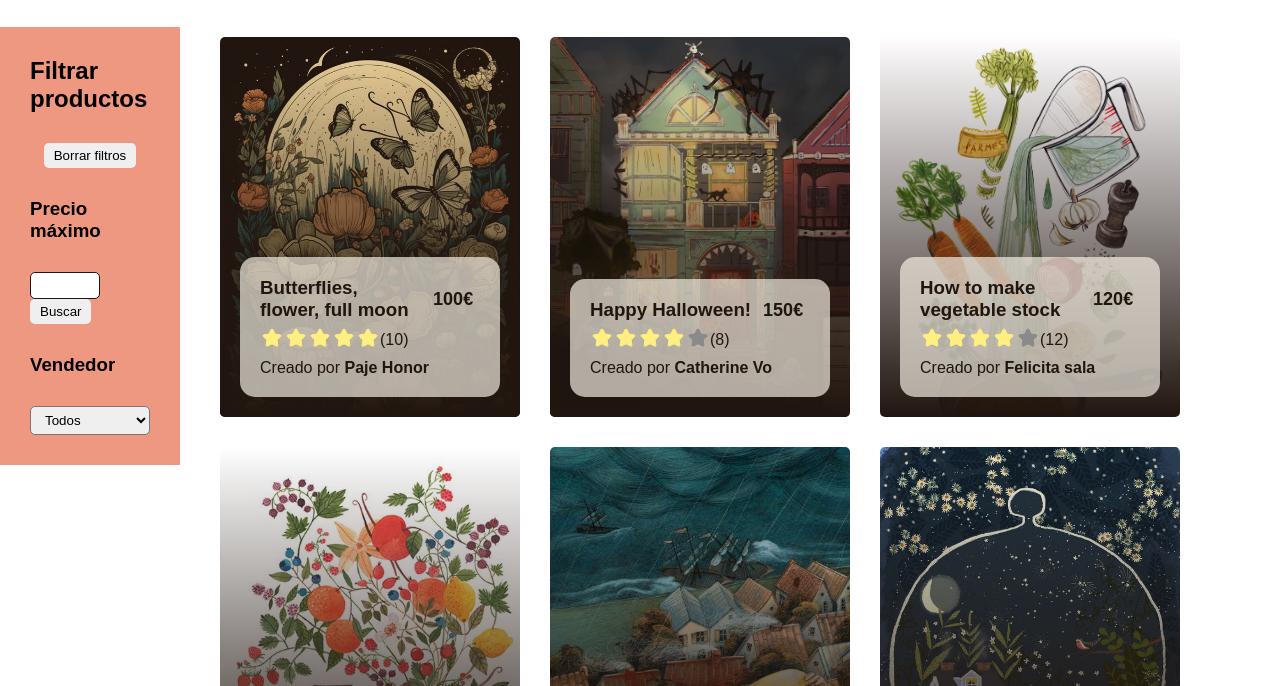
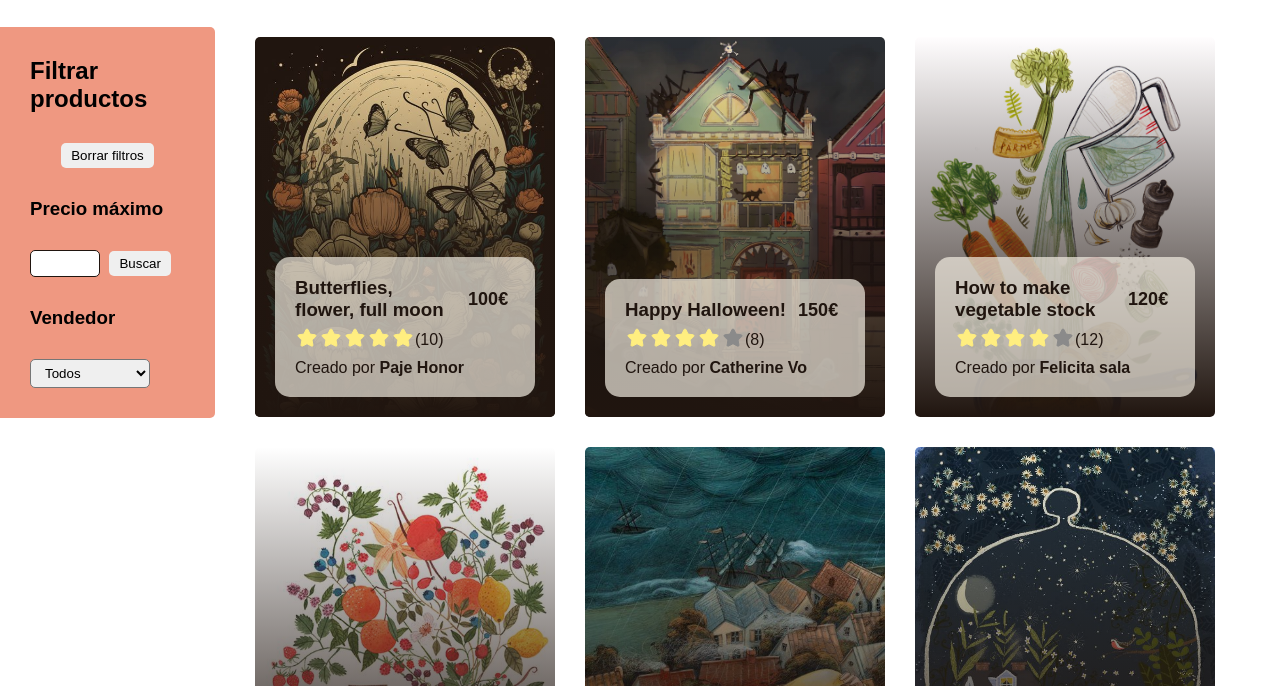
Before and after one commit to willCodeForCandy/tpmba-art-gallery, a website built with Vite: page index.html in a window 1280 px wide. Shown: the part 83-769 px from the top of the page. Built offline with nearby package versions, Linux system fonts and the light colour scheme; a web font is replaced by a local one.

Commit message:
improve paths

```diff
--- a/index.html
+++ b/index.html
@@ -2,11 +2,7 @@
 <html lang="en">
   <head>
     <meta charset="UTF-8" />
-    <link
-      rel="icon"
-      type="image/svg+xml"
-      href="./public/assets/icons8-art-16.png"
-    />
+    <link rel="icon" type="image/svg+xml" href="./assets/icons8-art-16.png" />
     <meta name="viewport" content="width=device-width, initial-scale=1.0" />
     <title>Tienda de Arte</title>
   </head>
--- a/main.js
+++ b/main.js
@@ -15,7 +15,7 @@ divApp.append(gallerySection);
 renderGallery(products);
 
 const sellerSelect = document.querySelector('#sellerSearch');
-const handleSelect = (e) => {
+const filterBySeller = (e) => {
   console.log(e.target.value);
   if (e.target.value === 'Todos') {
     renderGallery(products);
@@ -26,4 +26,4 @@ const handleSelect = (e) => {
     renderGallery(filteredProducts);
   }
 };
-sellerSelect.addEventListener('change', handleSelect);
+sellerSelect.addEventListener('change', filterBySeller);
--- a/src/components/Filters/Filters.css
+++ b/src/components/Filters/Filters.css
@@ -4,7 +4,8 @@
   background-color: var(--color-accent);
   position: sticky;
   top: 0;
-  width: 215px;
+  flex: 0 0 215px;
+  border-radius: 0 var(--radius-md) var(--radius-md) 0;
 }
 
 button {
--- a/src/components/Filters/Filters.js
+++ b/src/components/Filters/Filters.js
@@ -34,3 +34,15 @@ export const renderFilters = (parentElement) => {
     sellerSelect.append(option);
   }
 };
+
+export const filterBySeller = (e) => {
+  console.log(e.target.value);
+  if (e.target.value === 'Todos') {
+    renderGallery(products);
+  } else {
+    const filteredProducts = products.filter(
+      (product) => product.artist === e.target.value
+    );
+    renderGallery(filteredProducts);
+  }
+};
--- a/src/components/header/Header.js
+++ b/src/components/header/Header.js
@@ -4,7 +4,7 @@ export const createHeader = () => {
   const header = document.createElement('header');
   header.className = 'flex-container';
   const logo = document.createElement('img');
-  logo.src = './public/assets/logo.png';
+  logo.src = './assets/logo.png';
   logo.alt = 'Logo galería de arte';
   header.appendChild(logo);
   const title = document.createElement('h1');
--- a/src/data/products.js
+++ b/src/data/products.js
@@ -5,7 +5,7 @@ export const products = [
     stars: 5,
     reviews: 10,
     artist: 'Paje Honor',
-    url: 'public/assets/flores-dark.jpg'
+    url: '/assets/flores-dark.jpg'
   },
   {
     name: 'Happy Halloween!',
@@ -13,7 +13,7 @@ export const products = [
     stars: 4.0,
     reviews: 8,
     artist: 'Catherine Vo',
-    url: 'public/assets/halloween.webp'
+    url: '/assets/halloween.webp'
   },
   {
     name: 'How to make vegetable stock',
@@ -21,7 +21,7 @@ export const products = [
     stars: 4.2,
     reviews: 12,
     artist: 'Felicita sala',
-    url: 'public/assets/cooking.jpg'
+    url: '/assets/cooking.jpg'
   },
   {
     name: 'Orange tea',
@@ -29,7 +29,7 @@ export const products = [
     stars: 4.7,
     reviews: 15,
     artist: 'Colorhood',
-    url: 'public/assets/tecito.jpg'
+    url: '/assets/tecito.jpg'
   },
   {
     name: 'Rainy day',
@@ -37,7 +37,7 @@ export const products = [
     stars: 3.8,
     reviews: 7,
     artist: 'Colorhood',
-    url: 'public/assets/rainy-day.jpg'
+    url: '/assets/rainy-day.jpg'
   },
   {
     name: 'Terrarium',
@@ -45,7 +45,7 @@ export const products = [
     stars: 4.9,
     reviews: 20,
     artist: 'Joy Laforme',
-    url: 'public/assets/house.jpg'
+    url: '/assets/house.jpg'
   },
   {
     name: 'A Promise',
@@ -53,7 +53,7 @@ export const products = [
     stars: 4.1,
     reviews: 9,
     artist: 'Joy Laforme',
-    url: 'public/assets/rainbow.webp'
+    url: '/assets/rainbow.webp'
   },
   {
     name: 'Terrarium III',
@@ -61,7 +61,7 @@ export const products = [
     stars: 4.3,
     reviews: 11,
     artist: 'Joy Laforme',
-    url: 'public/assets/terrarium.webp'
+    url: '/assets/terrarium.webp'
   },
   {
     name: 'Terrarium Home Sweet Home',
@@ -69,7 +69,7 @@ export const products = [
     stars: 4.6,
     reviews: 14,
     artist: 'Joy Laforme',
-    url: 'public/assets/mouse.webp'
+    url: '/assets/mouse.webp'
   },
   {
     name: 'Repeating Patterns',
@@ -77,7 +77,7 @@ export const products = [
     stars: 3.9,
     reviews: 8,
     artist: 'Aurora',
-    url: 'public/assets/despensa.jpg'
+    url: '/assets/despensa.jpg'
   },
   {
     name: 'Witchy woman',
@@ -85,7 +85,7 @@ export const products = [
     stars: 4.4,
     reviews: 13,
     artist: 'Paje Honor',
-    url: 'public/assets/witch.jpg'
+    url: '/assets/witch.jpg'
   },
   {
     name: 'Fall Feelings',
@@ -93,6 +93,6 @@ export const products = [
     stars: 4.2,
     reviews: 10,
     artist: 'Paje Honor',
-    url: 'public/assets/hongo.jpg'
+    url: '/assets/hongo.jpg'
   }
 ];
```
